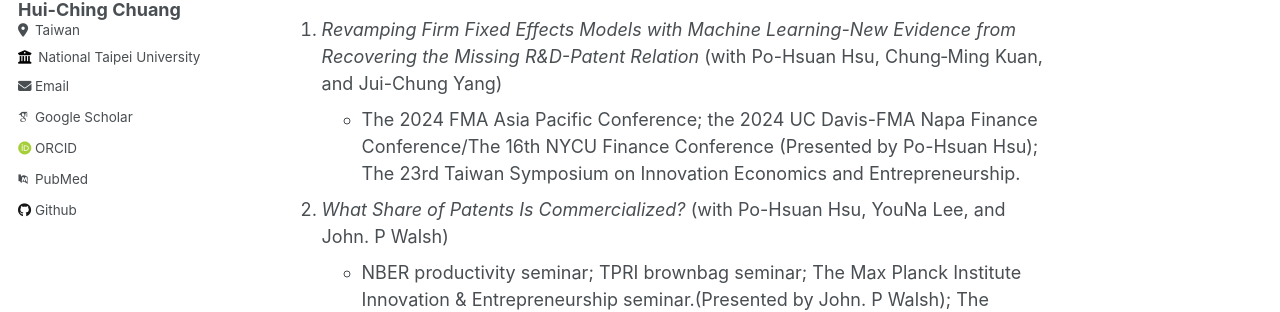
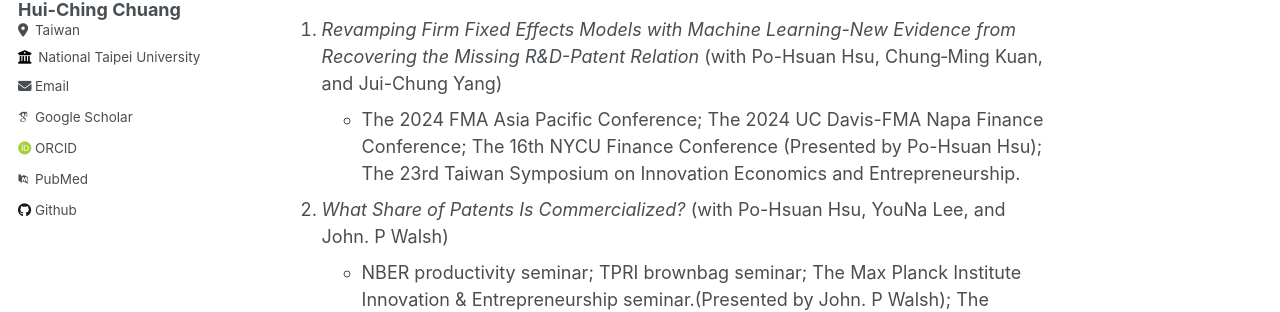
Before and after one commit to hcchuang/hcchuang.github.io, a Jekyll site: the page built from _pages/about.md, in a window 1280 px wide and 900 px high. Shown: the part 288-600 px from the top of the window. Built offline with Jekyll 4.4.1, drawn with Linux system fonts in a browser that asks for light colours; some web fonts are replaced.

```diff
--- a/_pages/about.md
+++ b/_pages/about.md
@@ -14,7 +14,7 @@ Hui-Ching Chuang is an Associate Professor in the Department of Statistics at Na
 Conference Papers
 ======
 1.  _Revamping Firm Fixed Effects Models with Machine Learning-New Evidence from Recovering the Missing R&D-Patent Relation_ (with Po-Hsuan Hsu, Chung‐Ming Kuan, and Jui-Chung Yang)
-   - The 2024 FMA Asia Pacific Conference; the 2024 UC Davis-FMA Napa Finance Conference/The 16th NYCU Finance Conference (Presented by Po-Hsuan Hsu); The 23rd Taiwan Symposium on Innovation Economics and Entrepreneurship.
+   - The 2024 FMA Asia Pacific Conference; The 2024 UC Davis-FMA Napa Finance Conference; The 16th NYCU Finance Conference (Presented by Po-Hsuan Hsu); The 23rd Taiwan Symposium on Innovation Economics and Entrepreneurship.
 1.  _What Share of Patents Is Commercialized?_ (with Po-Hsuan Hsu, YouNa Lee, and John. P Walsh)
    - NBER productivity seminar; TPRI brownbag seminar; The Max Planck Institute Innovation & Entrepreneurship seminar.(Presented by John. P Walsh); The Taiwan Econometric Society 2023 Annual Conference; Seminars in National Taipei University, National Taiwan University, Contemporary Research in Business and Finance of Yuan Ze University and Banking Academy Vietnam.
 1.  _Machine Learning in Hedge Fund Classification: Systematic vs. Discretionary Strategies and Their Performance Implications_ (with Chung-Ming Kuan)
```
